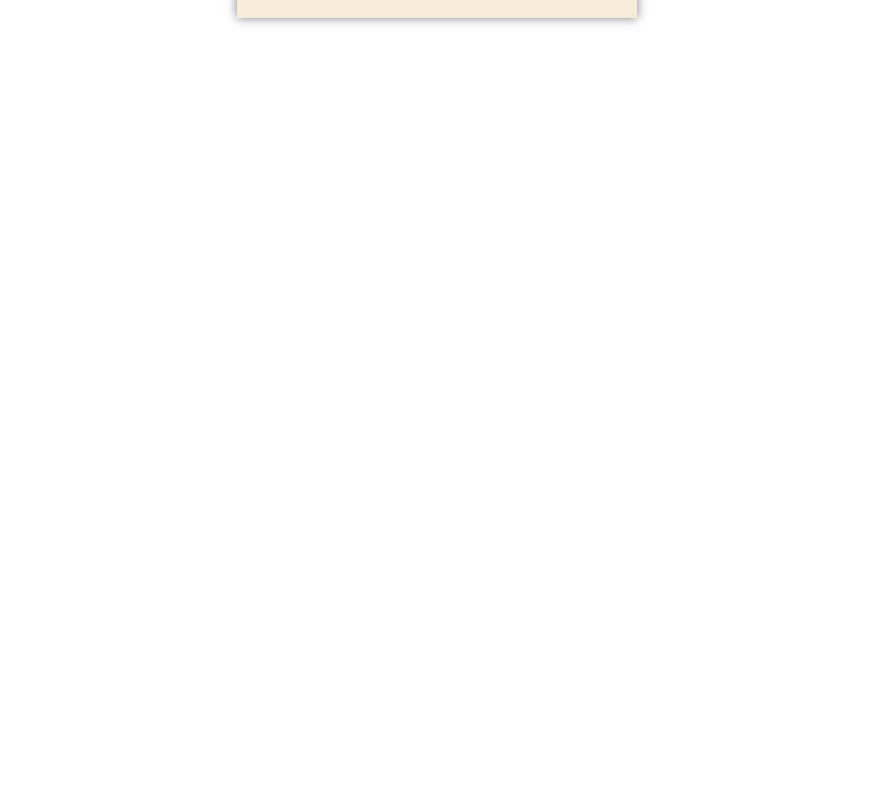
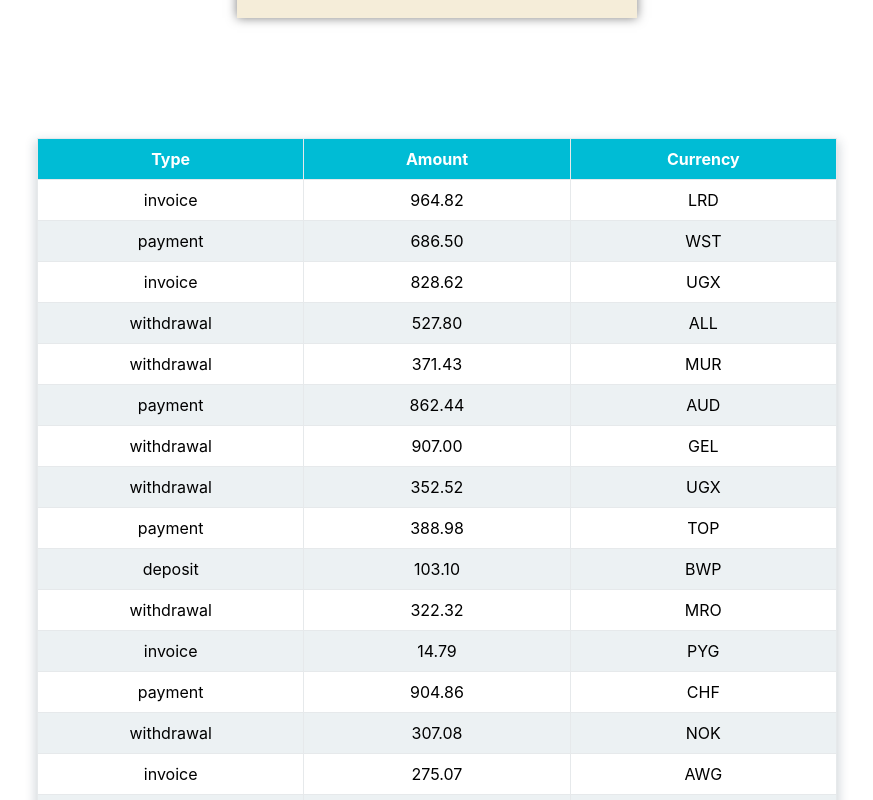
Before and after one commit to Vadym-P/goit-react-hw-01-components, a React (Create React App) app: page / in a window 1280 px wide. Shown: the part 1360-2160 px from the top of the page, without its empty margins (203-1076 px from the left). Before the commit the page ends 1398 px from the top, so only its background shows below. Built offline with nearby package versions, Linux system fonts and the light colour scheme.

Commit message:
added task_4, component and styles

```diff
--- a/src/App.js
+++ b/src/App.js
@@ -1,9 +1,11 @@
 import Profile from './components/task_1';
 import Statistics from './components/task_2';
 import FriendList from './components/task_3';
+import TransactionHistory from './components/task_4';
 import user from './user.json';
 import statisticalData from './statistical-data.json';
 import friends from './friends.json';
+import transactions from './transactions.json';
 
 export default function App() {
   return (
@@ -16,11 +18,12 @@
         avatar={user.avatar}
         stats={user.stats}
       />
-
       <Statistics title="Upload stats" stats={statisticalData} />
       <Statistics stats={statisticalData} />
 
       <FriendList friends={friends} />
+
+      <TransactionHistory items={transactions} />
     </div>
   );
 }
--- a/src/components/task_3/FriendList.js
+++ b/src/components/task_3/FriendList.js
@@ -6,17 +6,22 @@
   return (
     <ul className={s.list}>
       {friends.map(friend => (
-        <FriendListItem
-          key={friend.id}
-          avatar={friend.avatar}
-          name={friend.name}
-          status={friend.isOnline}
-        />
+        <li key={friend.id} className={s.item}>
+          <FriendListItem
+            avatar={friend.avatar}
+            name={friend.name}
+            status={friend.isOnline}
+          />
+        </li>
       ))}
     </ul>
   );
 }
 
 FriendList.propTypes = {
-  friends: PropTypes.array.isRequired,
+  friends: PropTypes.arrayOf(
+    PropTypes.shape({
+      id: PropTypes.number.isRequired,
+    }),
+  ).isRequired,
 };
--- a/src/components/task_3/FriendList.module.css
+++ b/src/components/task_3/FriendList.module.css
@@ -6,3 +6,14 @@
   width: 400px;
   margin-top: 100px;
 }
+
+.item {
+  display: flex;
+  align-items: center;
+  width: 100%;
+  height: 90px;
+  box-shadow: 0 0 10px rgba(0, 0, 0, 0.5);
+  margin-bottom: 20px;
+  padding: 5px 15px;
+  background-color: rgb(245, 237, 217);
+}
--- a/src/components/task_3/FriendListItem.js
+++ b/src/components/task_3/FriendListItem.js
@@ -1,18 +1,17 @@
 import PropTypes from 'prop-types';
 import s from './FriendListItem.module.css';
 
-export default function FriendListItem({ id, avatar, name, status = false }) {
+export default function FriendListItem({ avatar, name, status = false }) {
   return (
-    <li key={id} className={s.item}>
+    <>
       <span className={status ? `${s.on}` : `${s.off}`}></span>
       <img className={s.avatar} src={avatar} alt={name} width="48" />
       <p className={s.name}>{name}</p>
-    </li>
+    </>
   );
 }
 
 FriendListItem.propTypes = {
-  id: PropTypes.number.isRequired,
   avatar: PropTypes.string.isRequired,
   name: PropTypes.string.isRequired,
   status: PropTypes.bool.isRequired,
--- a/src/components/task_3/FriendListItem.module.css
+++ b/src/components/task_3/FriendListItem.module.css
@@ -1,17 +1,6 @@
 .avatar {
   width: 48px;
   margin-right: 20px;
-}
-
-.item {
-  display: flex;
-  align-items: center;
-  width: 100%;
-  height: 90px;
-  box-shadow: 0 0 10px rgba(0, 0, 0, 0.5); /* Параметры тени */
-  margin-bottom: 20px;
-  padding: 5px 15px;
-  background-color: rgb(245, 237, 217);
 }
 
 .on {
--- /dev/null
+++ b/src/components/task_4/Transaction.js
@@ -0,0 +1,18 @@
+import PropTypes from 'prop-types';
+// import s from './Transaction.module.css';
+
+export default function Transaction({ type, amount, currency }) {
+  return (
+    <>
+      <td>{type}</td>
+      <td>{amount}</td>
+      <td>{currency}</td>
+    </>
+  );
+}
+
+Transaction.propTypes = {
+  type: PropTypes.string.isRequired,
+  amount: PropTypes.string.isRequired,
+  currency: PropTypes.string.isRequired,
+};
--- /dev/null
+++ b/src/components/task_4/Transaction.module.css
@@ -0,0 +1,5 @@
+td {
+  border: 0.3px solid rgba(214, 214, 214, 0.5);
+  padding: 10px 15px;
+  text-align: center;
+}
--- /dev/null
+++ b/src/components/task_4/TransactionHistory.js
@@ -0,0 +1,36 @@
+import Transaction from './Transaction';
+import PropTypes from 'prop-types';
+import s from './TransactionHistory.module.css';
+
+export default function TransactionHistory({ items }) {
+  return (
+    <table className={s.transaction}>
+      <thead>
+        <tr>
+          <th>Type</th>
+          <th>Amount</th>
+          <th>Currency</th>
+        </tr>
+      </thead>
+      <tbody>
+        {items.map(item => (
+          <tr key={item.id}>
+            <Transaction
+              type={item.type}
+              amount={item.amount}
+              currency={item.currency}
+            />
+          </tr>
+        ))}
+      </tbody>
+    </table>
+  );
+}
+
+TransactionHistory.propTypes = {
+  items: PropTypes.arrayOf(
+    PropTypes.shape({
+      id: PropTypes.string.isRequired,
+    }),
+  ),
+};
--- /dev/null
+++ b/src/components/task_4/TransactionHistory.module.css
@@ -0,0 +1,37 @@
+.transaction {
+  margin: 0 auto;
+  margin-top: 100px;
+  margin-bottom: 50px;
+  box-shadow: 0px 5px 10px 2px rgba(34, 60, 80, 0.2);
+}
+
+table {
+  border-collapse: collapse;
+  width: 800px;
+}
+
+table td {
+  width: 20%;
+}
+
+th,
+td {
+  border: 1px solid rgb(230, 233, 235);
+  padding: 10px 15px;
+  text-align: center;
+}
+
+thead {
+  background-color: rgb(0, 188, 213);
+  color: rgb(255, 255, 255);
+}
+
+tr:nth-child(2n) {
+  background-color: rgb(236, 241, 243);
+}
+
+tr:hover {
+  background-color: rgb(0, 188, 213);
+  color: rgb(255, 255, 255);
+  font-weight: 700;
+}
--- /dev/null
+++ b/src/components/task_4/index.js
@@ -0,0 +1 @@
+export { default } from './TransactionHistory';
--- /dev/null
+++ b/src/transactions.json
@@ -0,0 +1,122 @@
+[
+  {
+    "id": "1e0700a2-5183-4291-85cc-2065a036a683",
+    "type": "invoice",
+    "amount": "964.82",
+    "currency": "LRD"
+  },
+  {
+    "id": "a30f821b-4d25-4ff0-abdd-e340b3f0dd2b",
+    "type": "payment",
+    "amount": "686.50",
+    "currency": "WST"
+  },
+  {
+    "id": "44dca67a-8e5a-4798-bf8e-b15efd4e1abd",
+    "type": "invoice",
+    "amount": "828.62",
+    "currency": "UGX"
+  },
+  {
+    "id": "ea8ed3dc-2b68-4a53-905a-53ecb0adef33",
+    "type": "withdrawal",
+    "amount": "527.80",
+    "currency": "ALL"
+  },
+  {
+    "id": "ea76146a-0b00-4b80-bc02-a8c822176712",
+    "type": "withdrawal",
+    "amount": "371.43",
+    "currency": "MUR"
+  },
+  {
+    "id": "63ca02f9-d637-46b5-9237-f3b24425e029",
+    "type": "payment",
+    "amount": "862.44",
+    "currency": "AUD"
+  },
+  {
+    "id": "ed0263e8-59a5-4bf1-87e0-2bb88e53dc34",
+    "type": "withdrawal",
+    "amount": "907.00",
+    "currency": "GEL"
+  },
+  {
+    "id": "6013bad0-750c-4691-8bc2-d8f2b43969c4",
+    "type": "withdrawal",
+    "amount": "352.52",
+    "currency": "UGX"
+  },
+  {
+    "id": "252c7be4-8b06-4fa7-8d42-61fb835b70d5",
+    "type": "payment",
+    "amount": "388.98",
+    "currency": "TOP"
+  },
+  {
+    "id": "4eaab41b-b967-40ac-82ed-85fc66f646f1",
+    "type": "deposit",
+    "amount": "103.10",
+    "currency": "BWP"
+  },
+  {
+    "id": "9648a350-8469-42d5-8bf3-18090de5fe67",
+    "type": "withdrawal",
+    "amount": "322.32",
+    "currency": "MRO"
+  },
+  {
+    "id": "9c5c25fb-1a95-4b2f-8d1f-4c4426d677cc",
+    "type": "invoice",
+    "amount": "14.79",
+    "currency": "PYG"
+  },
+  {
+    "id": "43ef232c-80e9-4d6f-b48a-b22405620de3",
+    "type": "payment",
+    "amount": "904.86",
+    "currency": "CHF"
+  },
+  {
+    "id": "5161682e-e620-4019-ab0a-24ceb10fbd20",
+    "type": "withdrawal",
+    "amount": "307.08",
+    "currency": "NOK"
+  },
+  {
+    "id": "7b119d71-42e6-4c42-a141-6818b07bb9ff",
+    "type": "invoice",
+    "amount": "275.07",
+    "currency": "AWG"
+  },
+  {
+    "id": "a4f65722-65c4-4c28-b1f4-b8ed988bb205",
+    "type": "deposit",
+    "amount": "213.10",
+    "currency": "STD"
+  },
+  {
+    "id": "c6e5784b-0ca3-48d6-86e5-b5128af5a523",
+    "type": "invoice",
+    "amount": "116.11",
+    "currency": "CUP CUC"
+  },
+  {
+    "id": "c9ebed6a-3a02-4b49-ac0d-0534b51f2bfd",
+    "type": "invoice",
+    "amount": "878.67",
+    "currency": "HKD"
+  },
+  {
+    "id": "a4a98b0e-b22c-438b-9f83-de2df52110c8",
+    "type": "invoice",
+    "amount": "725.03",
+    "currency": "UYU UYI"
+  },
+  {
+    "id": "b39bfa7a-0166-4c47-94d6-87d20590f746",
+    "type": "payment",
+    "amount": "405.45",
+    "currency": "MDL"
+  }
+]
```
